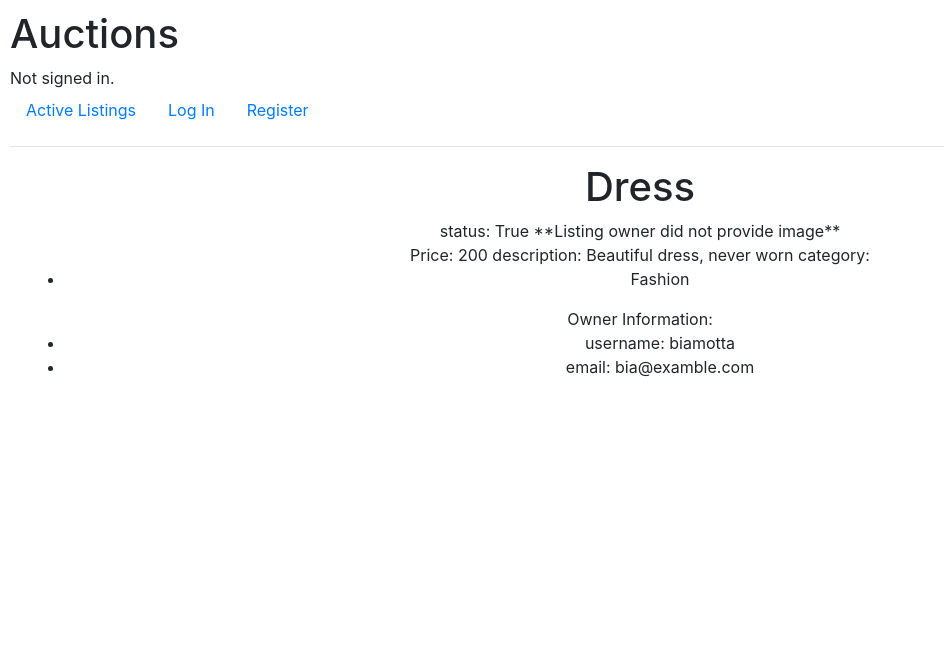
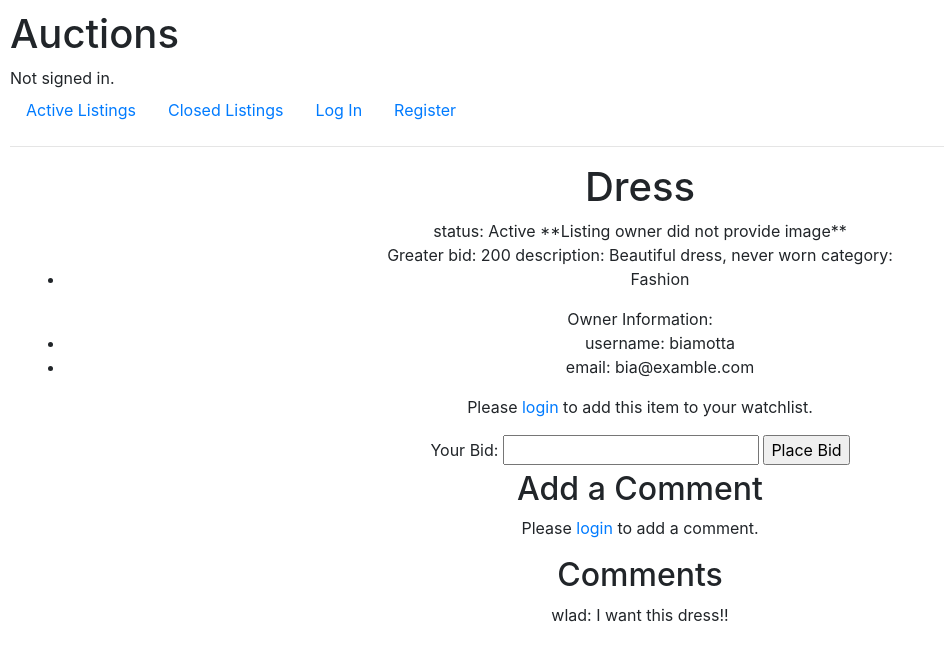
Before and after one commit to WladRamos/HarvardX-CS50W-Projects, a Django app: page /listing/1/ in a window 1280 px wide. Shown: the top 661 px of the page, without its empty margins (0-944 px from the left). Run offline with Django 3.2, Linux system fonts and the light colour scheme; data comes from the database, SQL or seed files in the repository; both versions use the stored data as it was after the commit; some libraries are stand-ins or nearby versions.

Commit message:
terminando commerce

```diff
--- a/Projects/commerce/auctions/models.py
+++ b/Projects/commerce/auctions/models.py
@@ -20,6 +20,7 @@ class Listing(models.Model):
     url = models.CharField(max_length=128, validators=[URLValidator()], blank=True)
     category = models.ManyToManyField(Category, related_name="listings")
     status = models.BooleanField(default=True)
+    winner = models.ForeignKey(User, on_delete=models.SET_NULL, blank=True, null=True, related_name="won_listings")
 
     def __str__(self):
         return self.title
@@ -30,7 +31,7 @@ class Bid(models.Model):
     value = models.IntegerField(validators=[MinValueValidator(10)])
 
     def __str__(self):
-        return f"Bid by {self.author.username}"
+        return f"Bid by {self.author.username} on {self.listing.title}"
 
 class Comment(models.Model):
     author = models.ForeignKey(User, on_delete=models.CASCADE, related_name="comments")
--- a/Projects/commerce/auctions/templates/auctions/layout.html
+++ b/Projects/commerce/auctions/templates/auctions/layout.html
@@ -25,6 +25,14 @@
             <li class="nav-item">
                 <a class="nav-link" href="{% url 'index' %}">Active Listings</a>
             </li>
+            <li class="nav-item">
+                <a class="nav-link" href="{% url 'closed_listings' %}">Closed Listings</a>
+            </li>
+            {% if user.is_authenticated %}
+                <li class="nav-item">
+                    <a class="nav-link" href="{% url 'watchlist_page' %}">Your Watchlist</a>
+                </li>
+            {% endif %}
             {% if user.is_authenticated %}
                 <li class="nav-item">
                     <a class="nav-link" href="{% url 'logout' %}">Log Out</a>
--- a/Projects/commerce/auctions/templates/auctions/listing.html
+++ b/Projects/commerce/auctions/templates/auctions/listing.html
@@ -2,19 +2,26 @@
 
 {% block body %}
 <div class="container-fluid text-center">
-    <h1>{{ title }}</h1>
+    <h1>{{ listing.title }}</h1>
 
-    status: {{ status }}
+    status: {% if listing.status %}Active{% else %}Closed{% endif %}
 
-    {% if url %}
-        <img style="width: 200px; height: auto;" src="{{ url }}" alt="{{ title }} Image"><br>
+    {% if is_owner %}
+    <form action="{% url 'close_auction' listing.id %}" method="POST">
+        {% csrf_token %}
+        <input type="submit" value="Close Auction">
+    </form>
+    {% endif %}
+
+    {% if listing.url %}
+        <img style="width: 200px; height: auto;" src="{{ listing.url }}" alt="{{ listing.title }} Image"><br>
     {% else %}
         **Listing owner did not provide image**<br>
     {% endif %}
 
-    Price: {{ price }}
+    {{price_type}}: {{ price }}
 
-    description: {{ description }}
+    description: {{ listing.description }}
 
     category:
     <ul>
@@ -25,13 +32,53 @@
 
     Owner Information:
     <ul>
-        <li>username: {{ owner.username }}</li>
-        <li>email: {{ owner.email }}</li>
+        <li>username: {{ listing.owner.username }}</li>
+        <li>email: {{ listing.owner.email }}</li>
     </ul>
 
+    {% if listing.status %}
 
-</div>
+        <form action="{% url 'watchlist' listing.id %}" method="POST">
+            {% csrf_token %}
+            {% if request.user.is_authenticated %}
+                <input type="submit" value="{% if is_in_watchlist %}Remove from Watchlist{% else %}Add to Watchlist{% endif %}">
+            {% else %}
+                <p>Please <a href="{% url 'login' %}">login</a> to add this item to your watchlist.</p>
+            {% endif %}
+        </form>
+
+        <form action="{% url 'make_bid' listing.id %}" method="POST">
+            {% csrf_token %}
+            <label for="bid_value">Your Bid:</label>
+            <input type="number" name="bid_value" id="bid_value" min="{% if price_type == 'Starting bid' %}{{ price }}{% else %}{{ price|add:1 }}{% endif %}" required>
+            <input type="submit" value="Place Bid">
+        </form>
+    {% else %}
+        {% if is_winner %}
+        <h2>Congratulations! You have won this auction.</h2>
+        {% endif %}
+    {% endif %}
 
 
+    <!-- Formulário de Comentário -->
+    <h2>Add a Comment</h2>
+    {% if user.is_authenticated %}
+    <form method="post" action="{% url 'comments' listing.id %}">
+        {% csrf_token %}
+        <textarea name="comment" rows="4" cols="50" placeholder="Enter your comment"></textarea>
+        <br>
+        <button type="submit">Submit</button>
+    </form>
+    {% else %}
+    <p>Please <a href="{% url 'login' %}">login</a> to add a comment.</p>
+    {% endif %}
 
+    <!-- Comentários -->
+    <h2>Comments</h2>
+    {% for comment in comments %}
+        <p>{{ comment.author.username }}: {{ comment.comment }}</p>
+    {% empty %}
+        <p>No comments yet.</p>
+    {% endfor %}
+</div>
 {% endblock %}
--- a/Projects/commerce/auctions/urls.py
+++ b/Projects/commerce/auctions/urls.py
@@ -4,9 +4,15 @@ from . import views
 
 urlpatterns = [
     path("", views.index, name="index"),
+    path("closed_listings", views.closed_listings, name="closed_listings"),
     path("login", views.login_view, name="login"),
     path("logout", views.logout_view, name="logout"),
     path("register", views.register, name="register"),
     path("new_listing", views.new_listing, name="new_listing"),
-    path("listing/<int:listing_id>/", views.listing, name="listing")
+    path("listing/<int:listing_id>/", views.listing, name="listing"),
+    path("watchlist/<int:listing_id>", views.watchlist, name="watchlist"),
+    path("watchlist_page", views.watchlist_page, name="watchlist_page"),
+    path("make_bid/<int:listing_id>/", views.make_bid, name='make_bid'),
+    path("close_auction/<int:listing_id>/", views.close_auction, name="close_auction"),
+    path("comments/<int:listing_id>/", views.comments, name="comments")
 ]
--- a/Projects/commerce/auctions/views.py
+++ b/Projects/commerce/auctions/views.py
@@ -3,7 +3,7 @@ from django.db import IntegrityError
 from django.http import HttpResponse, HttpResponseRedirect
 from django.shortcuts import render
 from django.urls import reverse
-from .models import Category, Listing
+from .models import Category, Listing, Watchlist, Bid, Comment
 from .models import User
 from django.contrib.auth.decorators import login_required
 
@@ -18,7 +18,7 @@ def index(request):
             title=title,
             description=description,
             starting_bid=starting_bid,
-            greater_bid=starting_bid,
+            greater_bid=0,
             owner=request.user,
             url = img_url
         )
@@ -32,6 +32,11 @@ def index(request):
         "listings": active_listings
     })
 
+def closed_listings(request):
+    closed = Listing.objects.filter(status=False)
+    return render(request, "auctions/closed_listings.html", {
+        "listings": closed
+    })
 
 def login_view(request):
     if request.method == "POST":
@@ -86,22 +91,99 @@ def register(request):
 
 @login_required
 def new_listing(request):
-    if not request.user.is_authenticated:
-        return HttpResponseRedirect(reverse("login"))
-
     return render(request, "auctions/new_listing.html", {
         "categories": Category.objects.all()
     })
 
 def listing(request, listing_id):
     listing = Listing.objects.get(pk=listing_id)
-    price = max(listing.starting_bid, listing.greater_bid)
+    price_type = ""
+    price = 0
+
+    if listing.starting_bid > listing.greater_bid:
+        price = listing.starting_bid
+        price_type = "Starting bid"
+    else:
+        price = listing.greater_bid
+        price_type = "Greater bid"
+
+    is_in_watchlist = request.user.is_authenticated and request.user.watchlist_set.filter(listing=listing).exists()
+
+    is_owner = request.user.is_authenticated and listing.owner == request.user
+
+    is_winner = request.user.is_authenticated and listing.winner == request.user and not listing.status
+
+    comments = Comment.objects.filter(listing=listing)
+
     return render(request, "auctions\listing.html", {
-        "title": listing.title,
-        "description": listing.description,
+        "listing": listing,
+        "price_type": price_type,
         "price": price,
-        "owner": listing.owner,
-        "url": listing.url,
         "categories": listing.category.all(),
-        "status": listing.status
+        "is_in_watchlist": is_in_watchlist,
+        "is_owner": is_owner,
+        "is_winner": is_winner,
+        "comments": comments,
     })
+
+@login_required
+def watchlist(request, listing_id):
+    user = request.user
+    listing = Listing.objects.get(pk=listing_id)
+
+    if Watchlist.objects.filter(user=user, listing=listing).exists():
+        Watchlist.objects.filter(user=user, listing=listing).delete()
+    else:
+        new_watching_item = Watchlist.objects.create(
+            user=user,
+            listing=listing
+        )
+        new_watching_item.save()
+
+    return HttpResponseRedirect(reverse('listing', args=[listing_id]))
+
+@login_required
+def watchlist_page(request):
+    watchlist_listings = Watchlist.objects.filter(user=request.user)
+    return render(request, "auctions/watchlist.html", {"watchlist_listings": watchlist_listings})
+
+
+@login_required
+def make_bid(request, listing_id):
+    if request.method == 'POST':
+        bid_value = int(request.POST.get('bid_value'))
+        listing = Listing.objects.get(pk=listing_id)
+
+        if listing.starting_bid > listing.greater_bid:
+            minimum_bid = listing.starting_bid
+        else:
+            minimum_bid = listing.greater_bid
+
+        if bid_value >= minimum_bid:
+            bid = Bid.objects.create(listing=listing, author=request.user, value=bid_value)
+            listing.greater_bid = bid_value
+            listing.save()
+            bid.save()
+            return HttpResponseRedirect(reverse('listing', args=[listing_id]))
+
+@login_required
+def close_auction(request, listing_id):
+    listing = Listing.objects.get(pk=listing_id)
+    if request.method == 'POST' and listing.owner == request.user:
+        if listing.greater_bid != 0:
+            highest_bid = listing.bids.get(value=listing.greater_bid)
+            if highest_bid:
+                listing.winner = highest_bid.author
+        listing.status = False
+        listing.save()
+    return HttpResponseRedirect(reverse('listing', args=[listing_id]))
+
+@login_required
+def comments(request, listing_id):
+    if request.method == 'POST':
+        listing = Listing.objects.get(pk=listing_id)
+        comment = request.POST.get('comment')
+        if comment:
+            new_comment = Comment.objects.create(author=request.user, listing=listing, comment=comment)
+            new_comment.save()
+    return HttpResponseRedirect(reverse('listing', args=[listing_id]))
```
Also changed, not shown: Projects/commerce/auctions/templates/auctions/closed_listings.html (added, +26 -0 lines), Projects/commerce/auctions/templates/auctions/watchlist.html (added, +24 -0 lines), Projects/commerce/auctions/migrations/0004_listing_winner.py (added), Projects/commerce/db.sqlite3.
